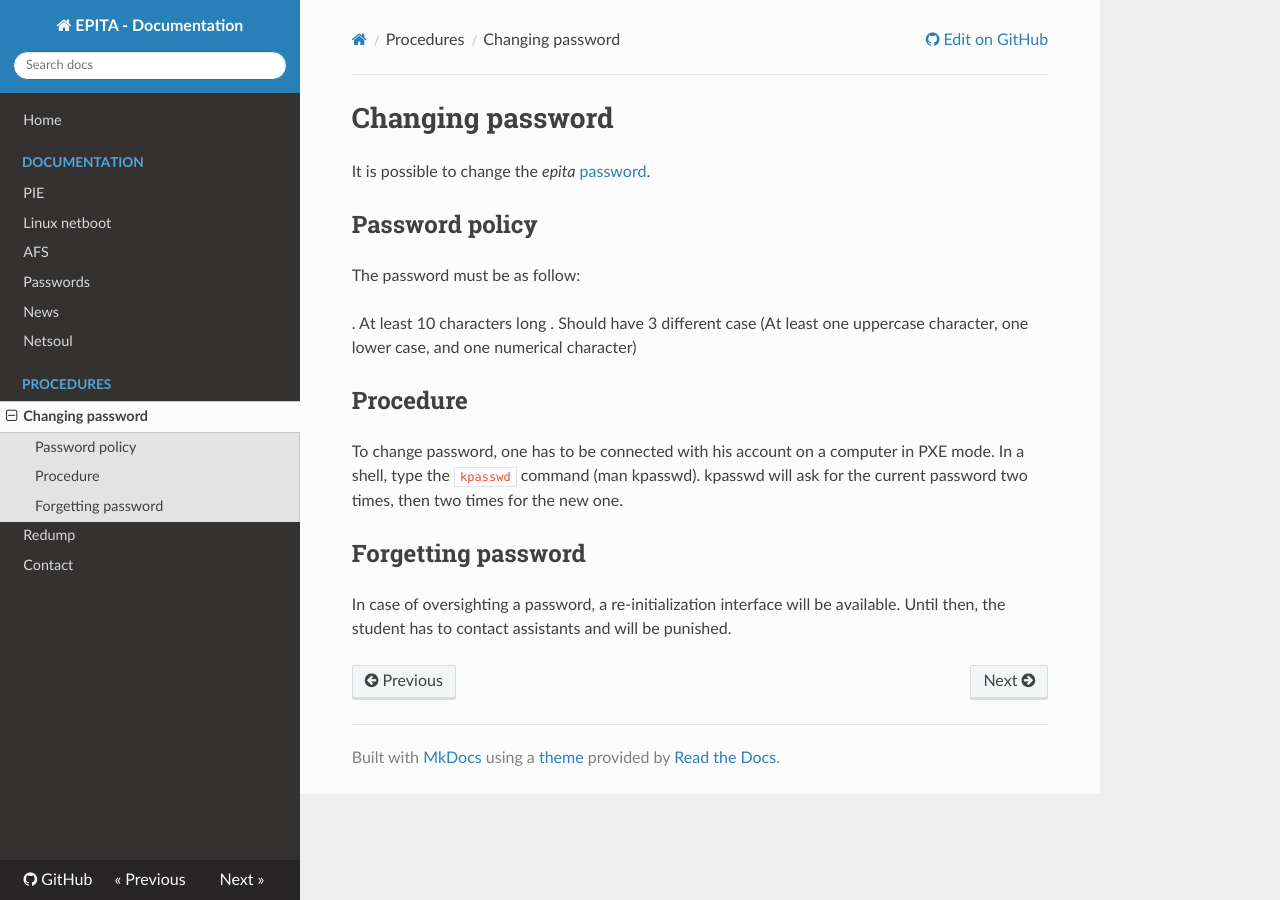
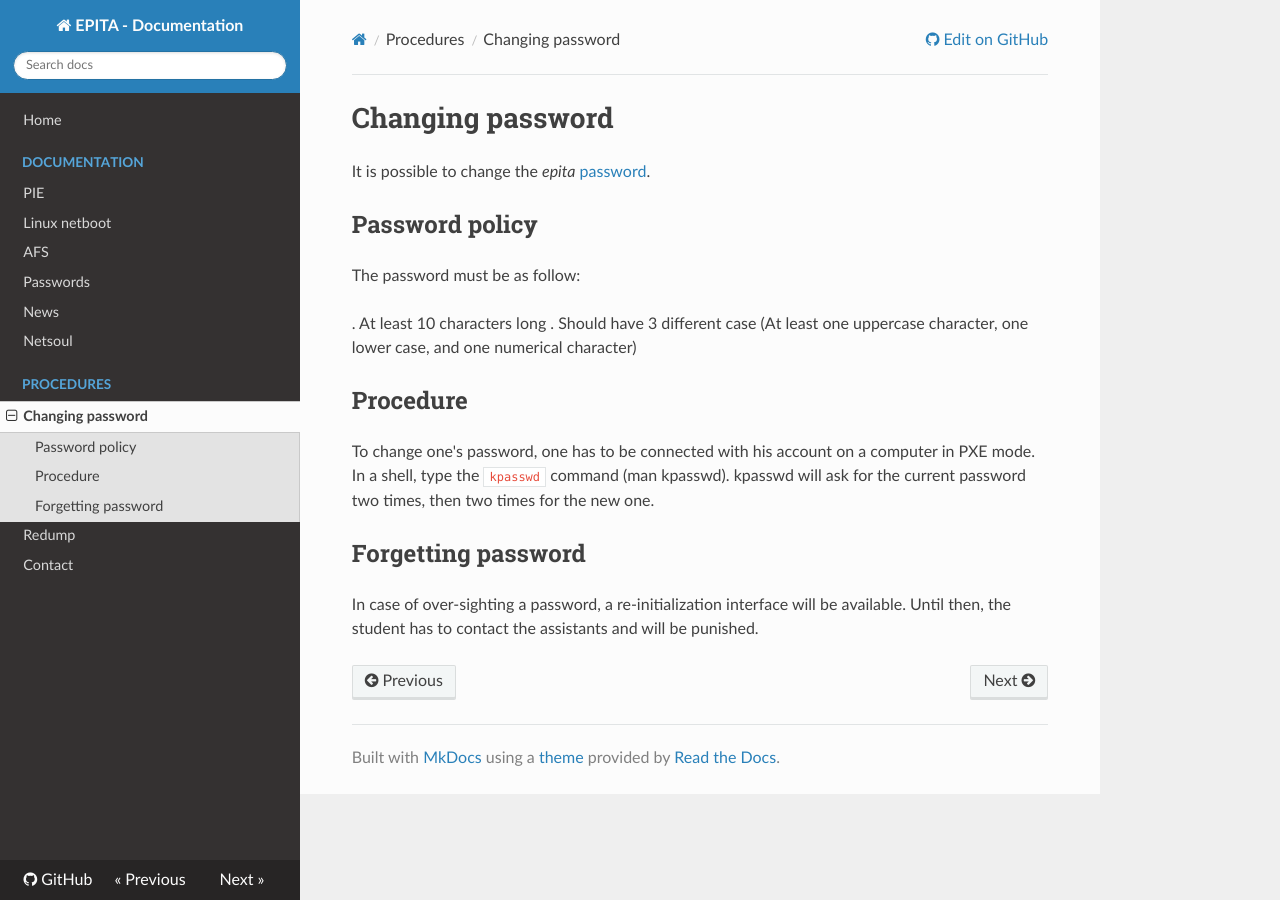
Before and after one commit to cri-epita/epita-doc, an MkDocs documentation site: the page built from docs/change_password.md, in a window 1280 px wide. Built offline with MkDocs 1.6.1, drawn with Linux system fonts in a browser that asks for light colours; nearby versions of some CDN libraries; old or Windows-style settings are respelled for this version of MkDocs.

Commit message:
password: quality: password page review.

```diff
--- a/docs/change_password.md
+++ b/docs/change_password.md
@@ -11,8 +11,8 @@ The password must be as follow:
 
 ## Procedure
 
-To change password, one has to be connected with his account on a computer in PXE mode. In a shell, type the `kpasswd` command (man kpasswd). kpasswd will ask for the current password two times, then two times for the new one.
+To change one's password, one has to be connected with his account on a computer in PXE mode. In a shell, type the `kpasswd` command (man kpasswd). kpasswd will ask for the current password two times, then two times for the new one.
 
 ## Forgetting password
 
-In case of oversighting a password, a re-initialization interface will be available. Until then, the student has to contact assistants and will be punished.
+In case of over-sighting a password, a re-initialization interface will be available. Until then, the student has to contact the assistants and will be punished.
```
